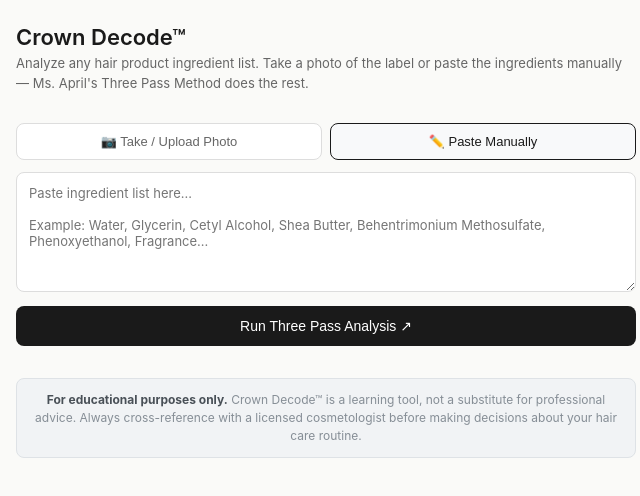
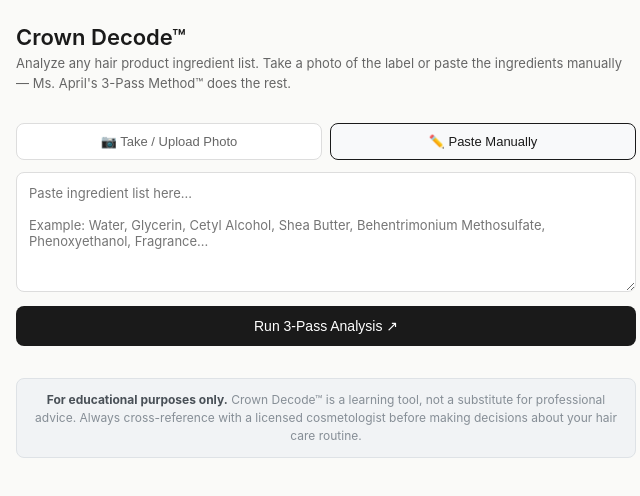
Before and after one commit to hairsmyexperience-web/crown-decode, a website: page public/index.html in a window 1280 px wide. Both pictures are taken after a click on the button "✏️ Paste Manually". Shown: the full height of the page, 314-954 px from the left. Drawn offline with Linux system fonts and the light colour scheme.

Commit message:
chore: rename Three Pass Method to 3-Pass Method™ in UI for brand consistency

```diff
--- a/public/index.html
+++ b/public/index.html
@@ -196,7 +196,7 @@
 <body>
 <div class="wrap">
   <h1>Crown Decode™</h1>
-  <p class="sub">Analyze any hair product ingredient list. Take a photo of the label or paste the ingredients manually — Ms. April's Three Pass Method does the rest.</p>
+  <p class="sub">Analyze any hair product ingredient list. Take a photo of the label or paste the ingredients manually — Ms. April's 3-Pass Method™ does the rest.</p>
 
   <div id="inputArea">
     <!-- Tab buttons -->
@@ -217,14 +217,14 @@
       <div class="extracted-box" id="extractedBox">
         <div class="extracted-label">INGREDIENTS READ FROM PHOTO — REVIEW BEFORE ANALYZING</div>
         <textarea class="extracted-text" id="extractedText" placeholder="Extracted ingredients will appear here..."></textarea>
-        <button onclick="runAnalysis(document.getElementById('extractedText').value)" id="analyzeFromPhoto">Run Three Pass Analysis ↗</button>
+        <button onclick="runAnalysis(document.getElementById('extractedText').value)" id="analyzeFromPhoto">Run 3-Pass Analysis ↗</button>
       </div>
     </div>
 
     <!-- Manual paste section -->
     <div class="manual-section" id="manual-section">
       <textarea id="manualText" placeholder="Paste ingredient list here...&#10;&#10;Example: Water, Glycerin, Cetyl Alcohol, Shea Butter, Behentrimonium Methosulfate, Phenoxyethanol, Fragrance..."></textarea>
-      <button onclick="runAnalysis(document.getElementById('manualText').value)" id="analyzeFromText">Run Three Pass Analysis ↗</button>
+      <button onclick="runAnalysis(document.getElementById('manualText').value)" id="analyzeFromText">Run 3-Pass Analysis ↗</button>
     </div>
 
     <div class="error-box" id="errorBox" style="display:none;"></div>
```
